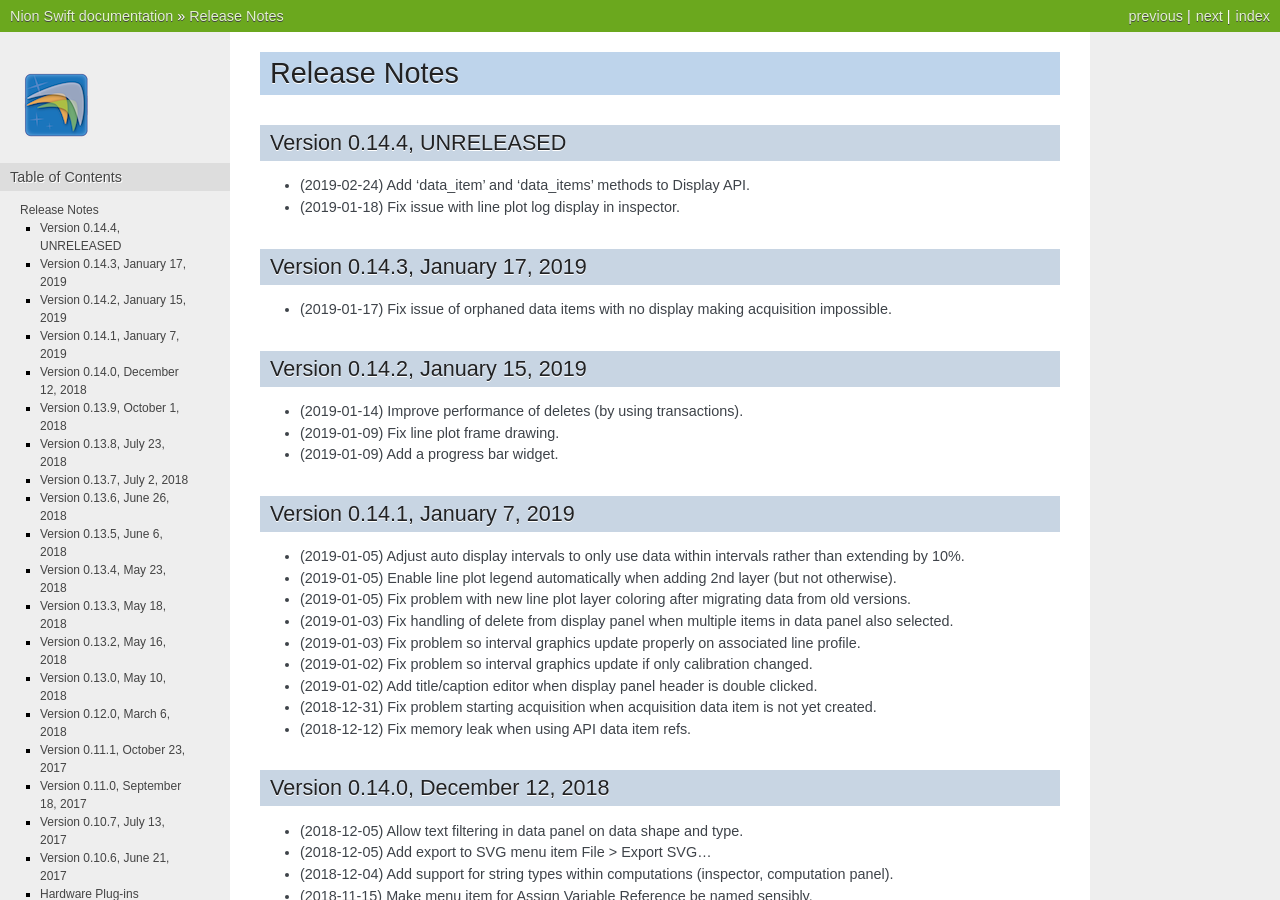
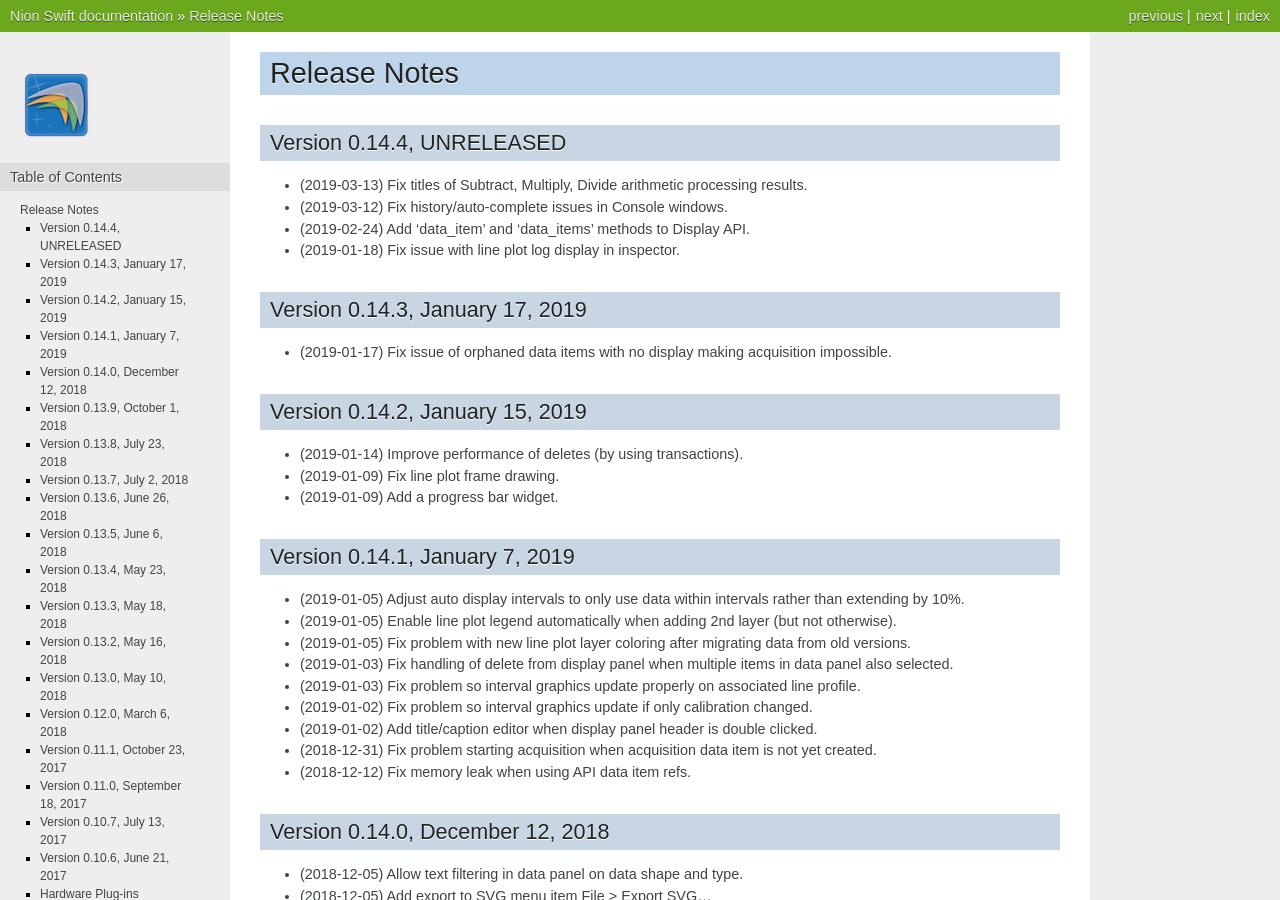
Before and after one commit to nion-software/nionswift, a Sphinx documentation site: the page built from docs/release_notes.rst, in a window 1280 px wide and 900 px high. Built offline with Sphinx 7.4.7, drawn with Linux system fonts in a browser that asks for light colours.

Commit message:
Update CHANGES w/ Console and Processing menu improvements.

```diff
--- a/docs/release_notes.rst
+++ b/docs/release_notes.rst
@@ -5,6 +5,8 @@ Release Notes
 
 Version 0.14.4, UNRELEASED
 --------------------------
+* (2019-03-13) Fix titles of Subtract, Multiply, Divide arithmetic processing results.
+* (2019-03-12) Fix history/auto-complete issues in Console windows.
 * (2019-02-24) Add 'data_item' and 'data_items' methods to Display API.
 * (2019-01-18) Fix issue with line plot log display in inspector.
 
```
